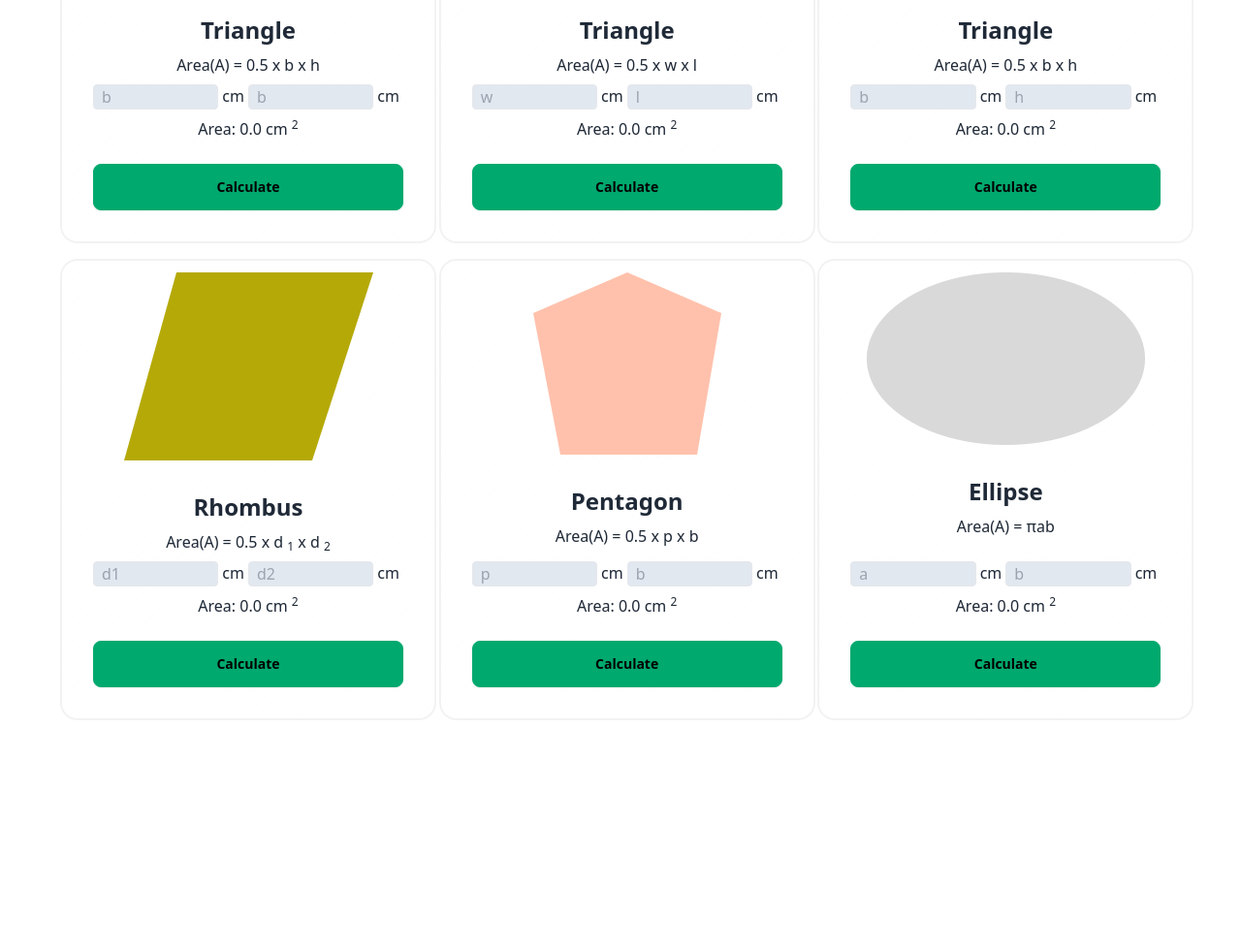
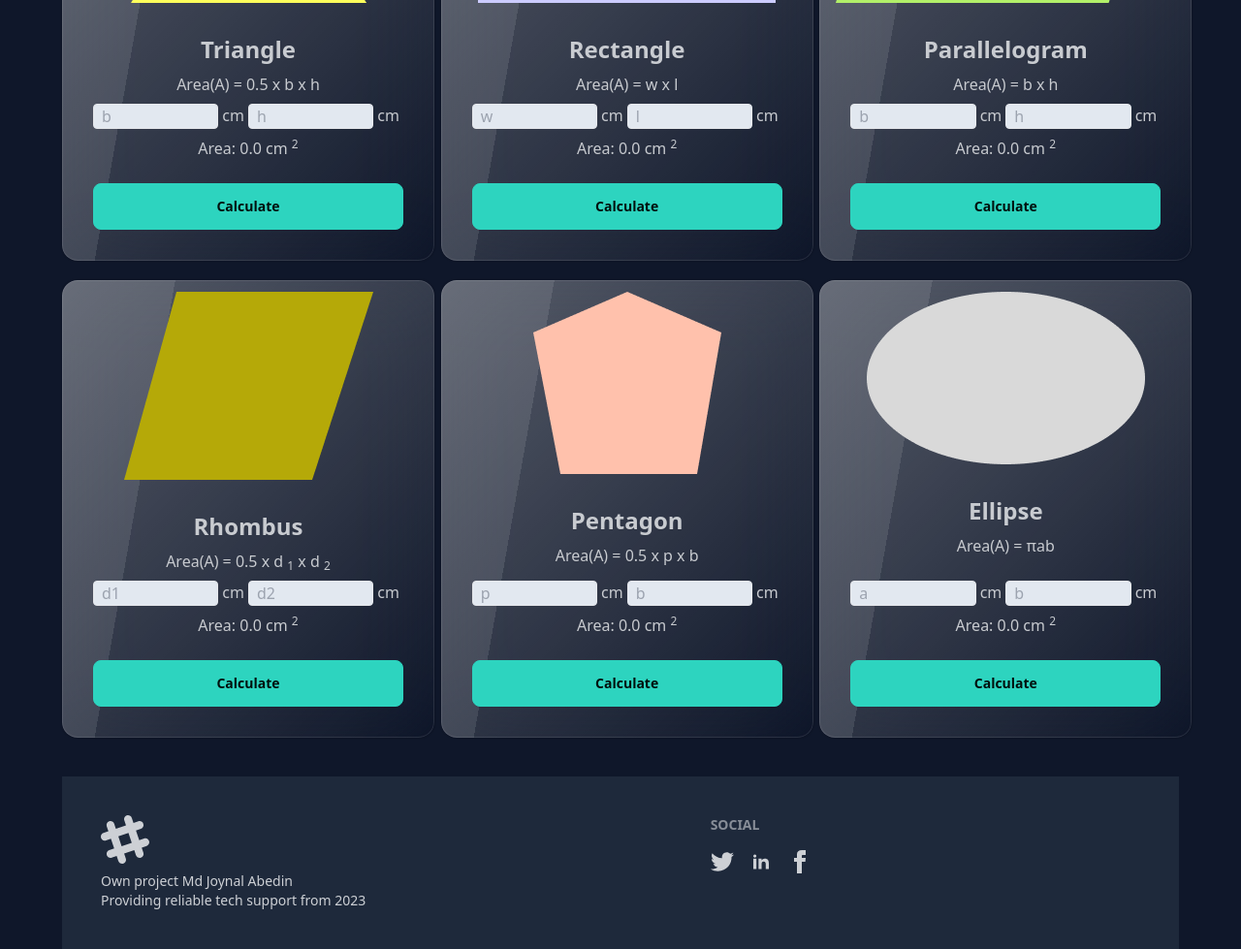
Before and after one commit to joynalmdabedin440/GeoSurface-Calculator, a plain HTML site: page index.html in a window 1280 px wide. Shown: the part 343-1322 px from the top of the page at 97% size. Before the commit the page ends 1124 px from the top, so only its background shows below. Drawn offline with nearby package versions, Linux system fonts and the light colour scheme.

Commit message:
add full project

```diff
--- a/index.html
+++ b/index.html
@@ -1,5 +1,5 @@
 <!DOCTYPE html>
-<html lang="en">
+<html lang="en" data-theme = "night" >
 
 <head>
     <meta charset="UTF-8">
@@ -19,11 +19,11 @@
 
 <body class="container max-w-6xl mx-auto">
     <header>
-        <nav>
-            <div class="navbar bg-gray-100">
+        <nav class="mt-3">
+            <div class="navbar rounded-lg   bg-gray-700">
                 <div class="navbar-start py-2">
 
-                    <a class="btn btn-ghost text-xl ">GeoSurface <br> Calculator</a>
+                    <a class=" px-3 font-bold text-xl ">GeoSurface <br> Calculator</a>
 
                 </div>
 
@@ -41,57 +41,9 @@
 
         <section class="my-10 grid grid-cols-1 md:grid-cols-2 lg:grid-cols-3 gap-5">
 
-            <div class="card glass w-96 pt-3">
+            <div class="card hover:bg-yellow-900 glass w-96 pt-3">
                 <figure>
                     <img src="./images/triangle.png" alt="Triangle" />
-                </figure>
-                <div class="card-body text-center">
-                    <h2 class=" text-2xl font-bold">Triangle</h2>
-                    <p>Area(A) = 0.5 x b x h </p>
-
-                    <div class="flex ">
-                        <input class="w-full border rounded bg-slate-200 pl-2" type="text" name="" id="input-base"
-                            placeholder="b"><span class="px-1">cm</span>
-                        <input class="w-full border rounded bg-slate-200 pl-2" type="text" name="" id="input-height"
-                            placeholder="b"><span class="px-1">cm</span>
-                    </div>
-                    <div>
-                        <h2>Area: 0.0 <span>cm <sup>2</sup></span></h2>
-
-                    </div>
-
-                    <div class="card-actions justify-end mt-4">
-                        <button class="btn btn-success w-full">Calculate</button>
-                    </div>
-                </div>
-            </div>
-            <div class="card glass w-96 pt-3">
-                <figure>
-                    <img src="./images/rectangle.png" alt="Triangle" />
-                </figure>
-                <div class="card-body text-center">
-                    <h2 class=" text-2xl font-bold">Triangle</h2>
-                    <p>Area(A) = 0.5 x w x l </p>
-
-                    <div class="flex ">
-                        <input class="w-full border rounded bg-slate-200 pl-2" type="text" name="" id="input-base"
-                            placeholder="w"><span class="px-1">cm</span>
-                        <input class="w-full border rounded bg-slate-200 pl-2" type="text" name="" id="input-height"
-                            placeholder="l"><span class="px-1">cm</span>
-                    </div>
-                    <div>
-                        <h2>Area: 0.0 <span>cm <sup>2</sup></span></h2>
-
-                      </div>
-
-                    <div class="card-actions justify-end mt-4">
-                        <button class="btn btn-success w-full">Calculate</button>
-                    </div>
-                </div>
-            </div>
-            <div class="card glass w-96 pt-3">
-                <figure>
-                    <img src="./images/parallelogram.png" alt="Triangle" />
                 </figure>
                 <div class="card-body text-center">
                     <h2 class=" text-2xl font-bold">Triangle</h2>
@@ -104,84 +56,132 @@
                             placeholder="h"><span class="px-1">cm</span>
                     </div>
                     <div>
-                        <h2>Area: 0.0 <span>cm <sup>2</sup></span></h2>
+                        <h2>Area: <span id="triangle-area-display">0.0 </span> <span>cm <sup>2</sup></span></h2>
+
+                    </div>
+
+                    <div class="card-actions justify-end mt-4">
+                        <button onclick="triangleArea()" class="btn btn-success w-full">Calculate</button>
+                    </div>
+                </div>
+            </div>
+            <div class="card glass hover:bg-indigo-900 w-96 pt-3">
+                <figure>
+                    <img src="./images/rectangle.png" alt="rectangle" />
+                </figure>
+                <div class="card-body text-center">
+                    <h2 class=" text-2xl font-bold">Rectangle</h2>
+                    <p>Area(A) = w x l </p>
+
+                    <div class="flex ">
+                        <input class="w-full border rounded bg-slate-200 pl-2" type="text" name="" id="input-width"
+                            placeholder="w"><span class="px-1">cm</span>
+                        <input class="w-full border rounded bg-slate-200 pl-2" type="text" name="" id="input-length"
+                            placeholder="l"><span class="px-1">cm</span>
+                    </div>
+                    <div>
+                        <h2>Area: <span id="rectangle-area-display">0.0</span> <span>cm <sup>2</sup></span></h2>
 
                       </div>
 
                     <div class="card-actions justify-end mt-4">
-                        <button class="btn btn-success w-full">Calculate</button>
+                        <button onclick="rectangleArea()" class="btn btn-success w-full">Calculate</button>
                     </div>
                 </div>
             </div>
-            <div class="card glass w-96 pt-3">
+            <div class="card hover:bg-lime-900 glass w-96 pt-3">
                 <figure>
-                    <img src="./images/rhombus.png" alt="Triangle" />
+                    <img src="./images/parallelogram.png" alt="parallelogram" />
+                </figure>
+                <div class="card-body text-center">
+                    <h2 class=" text-2xl font-bold">Parallelogram</h2>
+                    <p>Area(A) = b x h </p>
+
+                    <div class="flex ">
+                        <input class="w-full border rounded bg-slate-200 pl-2" type="text" name="" id="input-parallel-base"
+                            placeholder="b"><span class="px-1">cm</span>
+                        <input class="w-full border rounded bg-slate-200 pl-2" type="text" name="" id="input-parallel-height"
+                            placeholder="h"><span class="px-1">cm</span>
+                    </div>
+                    <div>
+                        <h2>Area: <span id="parallelogram-area-display"> 0.0</span> <span>cm <sup>2</sup></span></h2>
+
+                      </div>
+
+                    <div class="card-actions justify-end mt-4">
+                        <button onclick="parallelogramArea()" class="btn btn-success w-full">Calculate</button>
+                    </div>
+                </div>
+            </div>
+            <div class="card hover:bg-amber-700 glass w-96 pt-3">
+                <figure>
+                    <img src="./images/rhombus.png" alt="rhombus" />
                 </figure>
                 <div class="card-body text-center">
                     <h2 class=" text-2xl font-bold">Rhombus</h2>
                     <p>Area(A) = 0.5 x d <sub>1</sub> x d <sub>2</sub> </p>
 
                     <div class="flex ">
-                        <input class="w-full border rounded bg-slate-200 pl-2" type="text" name="" id="input-base"
+                        <input  class="w-full border rounded bg-slate-200 pl-2" type="text" name="" id="input-d1"
                             placeholder="d1"><span class="px-1">cm</span>
-                        <input class="w-full border rounded bg-slate-200 pl-2" type="text" name="" id="input-height"
+                        <input class="w-full border rounded bg-slate-200 pl-2" type="text" name="" id="input-d2"
                             placeholder="d2"><span class="px-1">cm</span>
                     </div>
                     <div>
-                        <h2>Area: 0.0 <span>cm <sup>2</sup></span></h2>
+                        <h2>Area: <span id="rhombus-area-display">0.0</span> <span>cm <sup>2</sup></span></h2>
 
                       </div>
 
-                    <div class="card-actions justify-end mt-4">
+                    <div onclick="rhombusArea()" class="card-actions justify-end mt-4">
                         <button class="btn btn-success w-full">Calculate</button>
                     </div>
                 </div>
             </div>
-            <div class="card glass w-96 pt-3">
+            <div class="card glass hover:bg-rose-900 w-96 pt-3">
                 <figure>
-                    <img src="./images/pentagon.png" alt="Triangle" />
+                    <img src="./images/pentagon.png" alt="pentagon" />
                 </figure>
                 <div class="card-body text-center">
                     <h2 class=" text-2xl font-bold">Pentagon</h2>
                     <p>Area(A) = 0.5 x p x b </p>
 
                     <div class="flex ">
-                        <input class="w-full border rounded bg-slate-200 pl-2" type="text" name="" id="input-base"
+                        <input class="w-full border rounded bg-slate-200 pl-2" type="text" name="" id="input-p"
                             placeholder="p"><span class="px-1">cm</span>
-                        <input class="w-full border rounded bg-slate-200 pl-2" type="text" name="" id="input-height"
+                        <input class="w-full border rounded bg-slate-200 pl-2" type="text" name="" id="input-b"
                             placeholder="b"><span class="px-1">cm</span>
                     </div>
                     <div>
-                        <h2>Area: 0.0 <span>cm <sup>2</sup></span></h2>
+                        <h2>Area: <span id="pentagon-area-display">0.0</span> <span>cm <sup>2</sup></span></h2>
 
                       </div>
 
                     <div class="card-actions justify-end mt-4">
-                        <button class="btn btn-success w-full">Calculate</button>
+                        <button onclick="pentagonArea()" class="btn btn-success w-full">Calculate</button>
                     </div>
                 </div>
             </div>
-            <div class="card glass w-96 pt-3">
+            <div class="card hover:bg-blue-900 glass w-96 pt-3">
                 <figure>
-                    <img src="./images/ellipse.png" alt="Triangle" />
+                    <img src="./images/ellipse.png" alt="Ellipse" />
                 </figure>
                 <div class="card-body text-center">
                     <h2 class=" text-2xl font-bold">Ellipse</h2>
                     <p>Area(A) = πab </p>
 
                     <div class="flex ">
-                        <input class="w-full border rounded bg-slate-200 pl-2" type="text" name="" id="input-base"
+                        <input class="w-full border rounded bg-slate-200 pl-2" type="text" name="" id="input-a"
                             placeholder="a"><span class="px-1">cm</span>
-                        <input class="w-full border rounded bg-slate-200 pl-2" type="text" name="" id="input-height"
+                        <input class="w-full border rounded bg-slate-200 pl-2" type="text" name="" id="input-ellipse-b"
                             placeholder="b"><span class="px-1">cm</span>
                     </div>
                     <div>
-                        <h2>Area: 0.0 <span>cm <sup>2</sup></span></h2>
+                        <h2>Area: <span id="ellipse-area-display">0.0</span> <span>cm <sup>2</sup></span></h2>
 
                       </div>
 
                     <div class="card-actions justify-end mt-4">
-                        <button class="btn btn-success w-full">Calculate</button>
+                        <button onclick="ellipseArea()" class="btn btn-success w-full">Calculate</button>
                     </div>
                 </div>
             </div>
@@ -190,6 +190,62 @@
 
     </main>
 
+    <footer class="footer bg-neutral text-neutral-content p-10">
+        <aside>
+          <svg
+            width="50"
+            height="50"
+            viewBox="0 0 24 24"
+            xmlns="http://www.w3.org/2000/svg"
+            fill-rule="evenodd"
+            clip-rule="evenodd"
+            class="fill-current">
+            <path
+              d="M22.672 15.226l-2.432.811.841 2.515c.33 1.019-.209 2.127-1.23 2.456-1.15.325-2.148-.321-2.463-1.226l-.84-2.518-5.013 1.677.84 2.517c.391 1.203-.434 2.542-1.831 2.542-.88 0-1.601-.564-1.86-1.314l-.842-2.516-2.431.809c-1.135.328-2.145-.317-2.463-1.229-.329-1.018.211-2.127 1.231-2.456l2.432-.809-1.621-4.823-2.432.808c-1.355.384-2.558-.59-2.558-1.839 0-.817.509-1.582 1.327-1.846l2.433-.809-.842-2.515c-.33-1.02.211-2.129 1.232-2.458 1.02-.329 2.13.209 2.461 1.229l.842 2.515 5.011-1.677-.839-2.517c-.403-1.238.484-2.553 1.843-2.553.819 0 1.585.509 1.85 1.326l.841 2.517 2.431-.81c1.02-.33 2.131.211 2.461 1.229.332 1.018-.21 2.126-1.23 2.456l-2.433.809 1.622 4.823 2.433-.809c1.242-.401 2.557.484 2.557 1.838 0 .819-.51 1.583-1.328 1.847m-8.992-6.428l-5.01 1.675 1.619 4.828 5.011-1.674-1.62-4.829z"></path>
+          </svg>
+          <p>
+            Own project Md Joynal Abedin
+            <br />
+            Providing reliable tech support from 2023
+          </p>
+        </aside>
+        <nav>
+          <h6 class="footer-title">Social</h6>
+          <div class="grid grid-flow-col gap-4">
+            <a href="https://x.com/amdjoynal443" target="_blank">
+              <svg
+                xmlns="http://www.w3.org/2000/svg"
+                width="24"
+                height="24"
+                viewBox="0 0 24 24"
+                class="fill-current">
+                <path
+                  d="M24 4.557c-.883.392-1.832.656-2.828.775 1.017-.609 1.798-1.574 2.165-2.724-.951.564-2.005.974-3.127 1.195-.897-.957-2.178-1.555-3.594-1.555-3.179 0-5.515 2.966-4.797 6.045-4.091-.205-7.719-2.165-10.148-5.144-1.29 2.213-.669 5.108 1.523 6.574-.806-.026-1.566-.247-2.229-.616-.054 2.281 1.581 4.415 3.949 4.89-.693.188-1.452.232-2.224.084.626 1.956 2.444 3.379 4.6 3.419-2.07 1.623-4.678 2.348-7.29 2.04 2.179 1.397 4.768 2.212 7.548 2.212 9.142 0 14.307-7.721 13.995-14.646.962-.695 1.797-1.562 2.457-2.549z"></path>
+              </svg>
+            </a>
+            <a href="https://www.linkedin.com/in/mdjoynal-abedin/" target="_blank">
+                <svg class="w-6 h-6  dark:text-white" aria-hidden="true" xmlns="http://www.w3.org/2000/svg" width="28" height="28" fill="currentColor" viewBox="0 0 24 24">
+                    <path fill-rule="evenodd" d="M12.51 8.796v1.697a3.738 3.738 0 0 1 3.288-1.684c3.455 0 4.202 2.16 4.202 4.97V19.5h-3.2v-5.072c0-1.21-.244-2.766-2.128-2.766-1.827 0-2.139 1.317-2.139 2.676V19.5h-3.19V8.796h3.168ZM7.2 6.106a1.61 1.61 0 0 1-.988 1.483 1.595 1.595 0 0 1-1.743-.348A1.607 1.607 0 0 1 5.6 4.5a1.601 1.601 0 0 1 1.6 1.606Z" clip-rule="evenodd"/>
+                    <path d="M7.2 8.809H4V19.5h3.2V8.809Z"/>
+                  </svg>
+            </a>
+            <a href="https://www.facebook.com/profile.php?id=100048771589120" target="_blank">
+              <svg
+                xmlns="http://www.w3.org/2000/svg"
+                width="24"
+                height="24"
+                viewBox="0 0 24 24"
+                class="fill-current">
+                <path
+                  d="M9 8h-3v4h3v12h5v-12h3.642l.358-4h-4v-1.667c0-.955.192-1.333 1.115-1.333h2.885v-5h-3.808c-3.596 0-5.192 1.583-5.192 4.615v3.385z"></path>
+              </svg>
+            </a>
+
+
+          </div>
+        </nav>
+      </footer>
+
     <script src="js/script.js"></script>
 </body>
 
--- a/js/script.js
+++ b/js/script.js
@@ -0,0 +1,95 @@
+// common function
+function getInputValueById(inputId) {
+    const inputFieldValue = document.getElementById(inputId)
+    const inputValue = parseFloat(inputFieldValue.value)
+
+    return inputValue
+
+}
+
+
+// Triangle Area Calculate
+function triangleArea() {
+    const base = getInputValueById("input-base")
+    const height = getInputValueById("input-height")
+
+    const area = 0.5 * base * height
+
+    const areaDisplayField = document.getElementById('triangle-area-display')
+
+    areaDisplayField.innerText = area;
+
+}
+
+// Rectangle Area Calculate
+
+function rectangleArea() {
+    const width = getInputValueById("input-width")
+    const length = getInputValueById("input-length")
+
+    const area = width * length
+
+    const areaDisplayField = document.getElementById('rectangle-area-display')
+
+    areaDisplayField.innerText = area;
+
+
+}
+
+// Parallelogram Area Calculate
+
+function parallelogramArea() {
+    const base = getInputValueById("input-parallel-base")
+    const height = getInputValueById("input-parallel-height")
+
+    const area = base * height
+
+    const areaDisplayField = document.getElementById('parallelogram-area-display')
+
+    areaDisplayField.innerText = area;
+
+
+}
+// Rhombus Area Calculate
+
+function rhombusArea() {
+    const d1 = getInputValueById("input-d1")
+    const d2 = getInputValueById("input-d2")
+
+    const area = 0.5 * d1 * d2
+
+    const areaDisplayField = document.getElementById('rhombus-area-display')
+
+    areaDisplayField.innerText = area;
+
+
+}
+// Pentagon Area Calculate
+
+function pentagonArea() {
+    const p = getInputValueById("input-p")
+    const b = getInputValueById("input-b")
+
+    const area = 0.5 * p * b
+
+    const areaDisplayField = document.getElementById('pentagon-area-display')
+
+    areaDisplayField.innerText = area;
+
+
+}
+// Pentagon Area Calculate
+
+function ellipseArea() {
+    const a = getInputValueById("input-a")
+    const b = getInputValueById("input-ellipse-b")
+
+    const area = Math.PI * a * b
+
+
+    const areaDisplayField = document.getElementById('ellipse-area-display')
+
+    areaDisplayField.innerText = area;
+
+
+}
```
